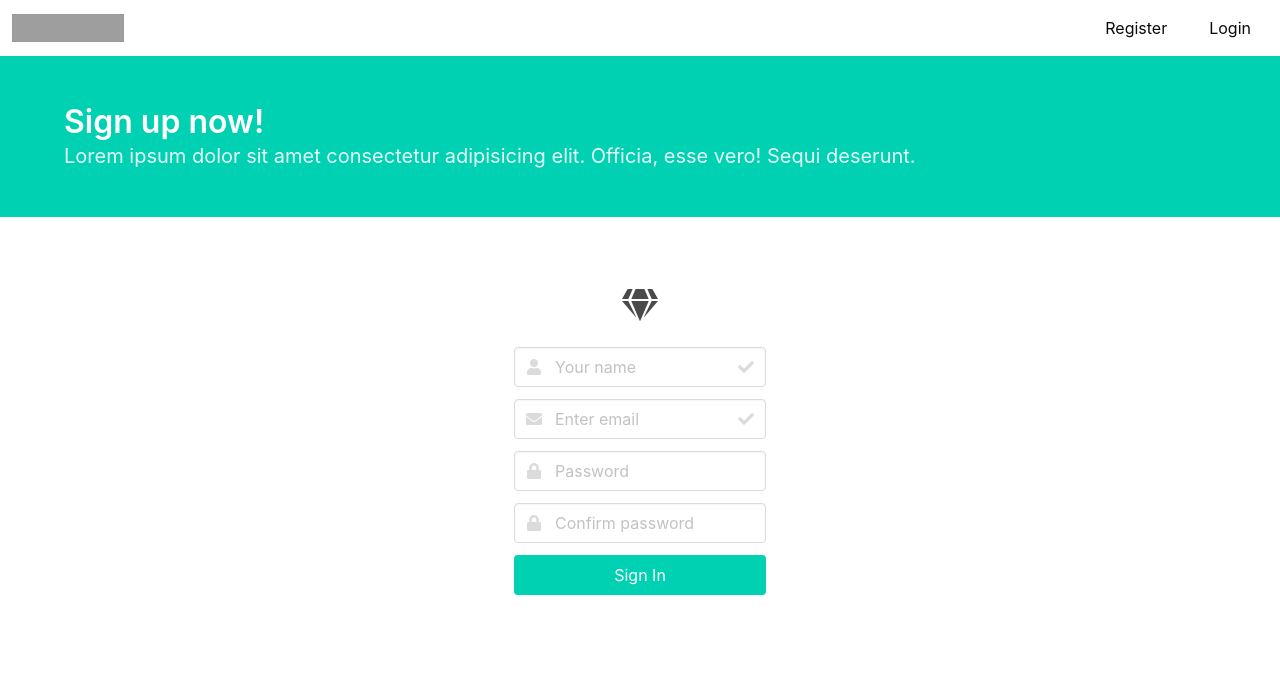
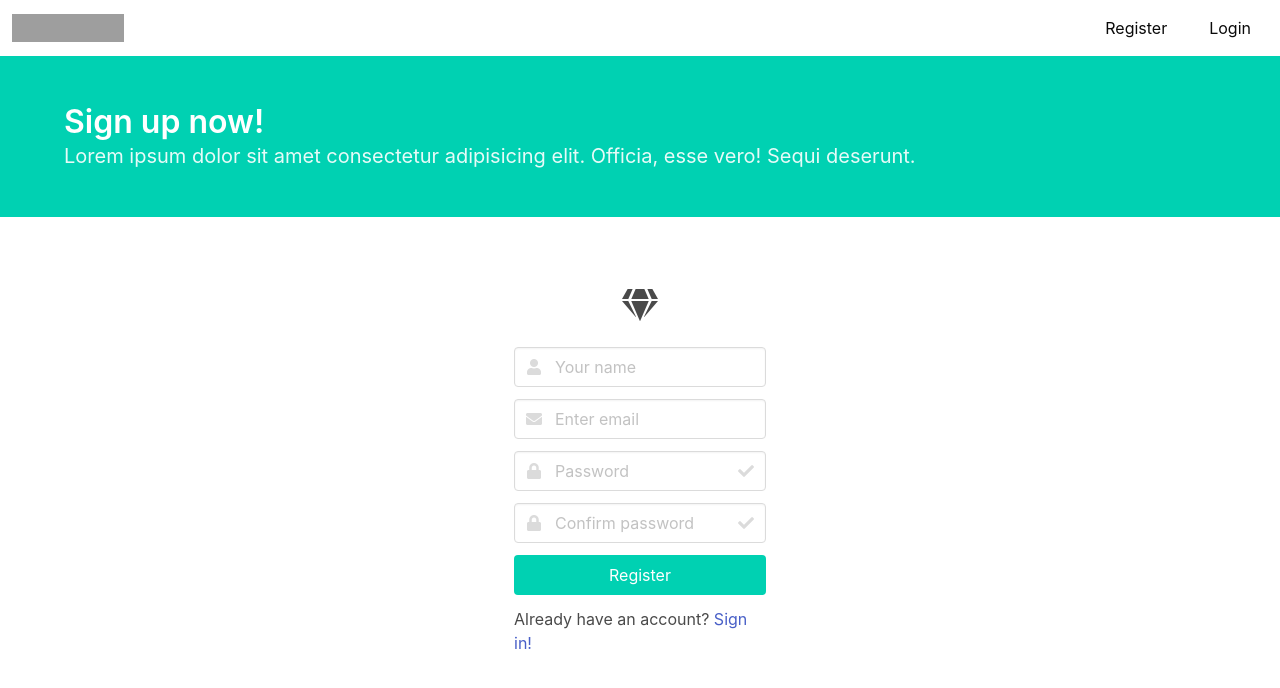
Before and after one commit to AlexSegen/vue-auth-practice, a Vue app: page /register in a window 1280 px wide. Shown: the top 688 px of the page. Built offline with nearby package versions, Linux system fonts and the light colour scheme; grey boxes are pictures that could not be loaded.

Commit message:
Register

```diff
--- a/src/services/auth.service.js
+++ b/src/services/auth.service.js
@@ -18,12 +18,12 @@ export default {
                         break;
 
                     case 401:
-                        sysMsg.getMsg('error', 'Error: datos incorrectos.')
+                        sysMsg.getMsg('error', 'Datos incorrectos.')
                         console.log('Error: datos incorrectos.')
                         break;
 
                     default:
-                        sysMsg.getMsg('error','Error al intentar conectar con el servidor.')
+                        sysMsg.getMsg('error','No se pudo conectar con el servidor.')
                         console.log('Error al intentar conectar con el servidor.')
                         break;
                 }
@@ -50,7 +50,7 @@ export default {
                         break;
 
                     default:
-                        sysMsg.getMsg('error','Error al intentar conectar con el servidor.')
+                        sysMsg.getMsg('error','No se pudo conectar con el servidor.')
                         console.log('Error al intentar conectar con el servidor.')
                         break;
                 }
--- a/src/views/auth/login.vue
+++ b/src/views/auth/login.vue
@@ -13,13 +13,10 @@
 
             <form @submit.prevent="login">
                 <div class="field">
-                <p class="control has-icons-left has-icons-right">
+                <p class="control has-icons-left">
                     <input class="input" type="email" placeholder="Enter email" v-model="payload.email" required :disabled="loading">
                     <span class="icon is-small is-left">
                     <i class="fas fa-envelope"></i>
-                    </span>
-                    <span class="icon is-small is-right">
-                    <i class="fas fa-check"></i>
                     </span>
                 </p>
                 </div>
@@ -37,6 +34,9 @@
                     Sign In
                     </button>
                 </p>
+                </div>
+                <div class="form-footer">
+                    <p>Don't have an account? <router-link :to="{ name:'register' }">Join now</router-link></p>
                 </div>
             </form>
         </div>
--- a/src/views/auth/register.vue
+++ b/src/views/auth/register.vue
@@ -13,13 +13,10 @@
 
             <form @submit.prevent="register">
                 <div class="field">
-                <p class="control has-icons-left has-icons-right">
+                <p class="control has-icons-left">
                     <input class="input" type="text" placeholder="Your name" v-model="payload.name" required :disabled="loading">
                     <span class="icon is-small is-left">
                     <i class="fas fa-user"></i>
-                    </span>
-                    <span class="icon is-small is-right">
-                    <i class="fas fa-check"></i>
                     </span>
                 </p>
                 </div>
@@ -29,33 +26,40 @@
                     <span class="icon is-small is-left">
                     <i class="fas fa-envelope"></i>
                     </span>
-                    <span class="icon is-small is-right">
+                </p>
+                </div>
+                <div class="field">
+                <p class="control has-icons-left has-icons-right">
+                    <input class="input" type="password"  placeholder="Password" v-model="payload.password" required :disabled="loading">
+                    <span class="icon is-small is-left">
+                    <i class="fas fa-lock"></i>
+                    </span>
+                    <span class="icon is-small is-right" :class="{'has-text-primary': matchPasswords}">
                     <i class="fas fa-check"></i>
                     </span>
                 </p>
                 </div>
                 <div class="field">
-                <p class="control has-icons-left">
-                    <input class="input" type="password"  placeholder="Password" v-model="payload.password" required :disabled="loading">
+                <p class="control has-icons-left has-icons-right">
+                    <input class="input" type="password"  placeholder="Confirm password" v-model="paswordConfirm" required :disabled="loading">
                     <span class="icon is-small is-left">
                     <i class="fas fa-lock"></i>
                     </span>
-                </p>
-                </div>
-                <div class="field">
-                <p class="control has-icons-left">
-                    <input class="input" type="password"  placeholder="Confirm password" v-model="paswordConfirm" required :disabled="loading">
-                    <span class="icon is-small is-left">
-                    <i class="fas fa-lock"></i>
+                    <span class="icon is-small is-right" :class="{'has-text-primary': matchPasswords}">
+                    <i class="fas fa-check"></i>
                     </span>
                 </p>
                 </div>
                 <div class="field">
                 <p class="control">
                     <button class="button is-primary is-fullwidth" :class="{'is-loading': loading}" >
-                    Sign In
+                    Register
                     </button>
                 </p>
+                </div>
+
+                <div class="form-footer">
+                    <p>Already have an account? <router-link :to="{ name:'login' }">Sign in!</router-link></p>
                 </div>
             </form>
         </div>
@@ -88,6 +92,11 @@ export default {
             }
         }
     },
+    computed:{
+        matchPasswords(){
+            return this.payload.password.toString().trim().length > 0 && this.paswordConfirm.toString().trim().length > 0 && this.payload.password == this. paswordConfirm
+        }
+    },
     methods:{
         register() {
             if(this.payload.password.toString().trim() == this.paswordConfirm.toString().trim()) {
```
